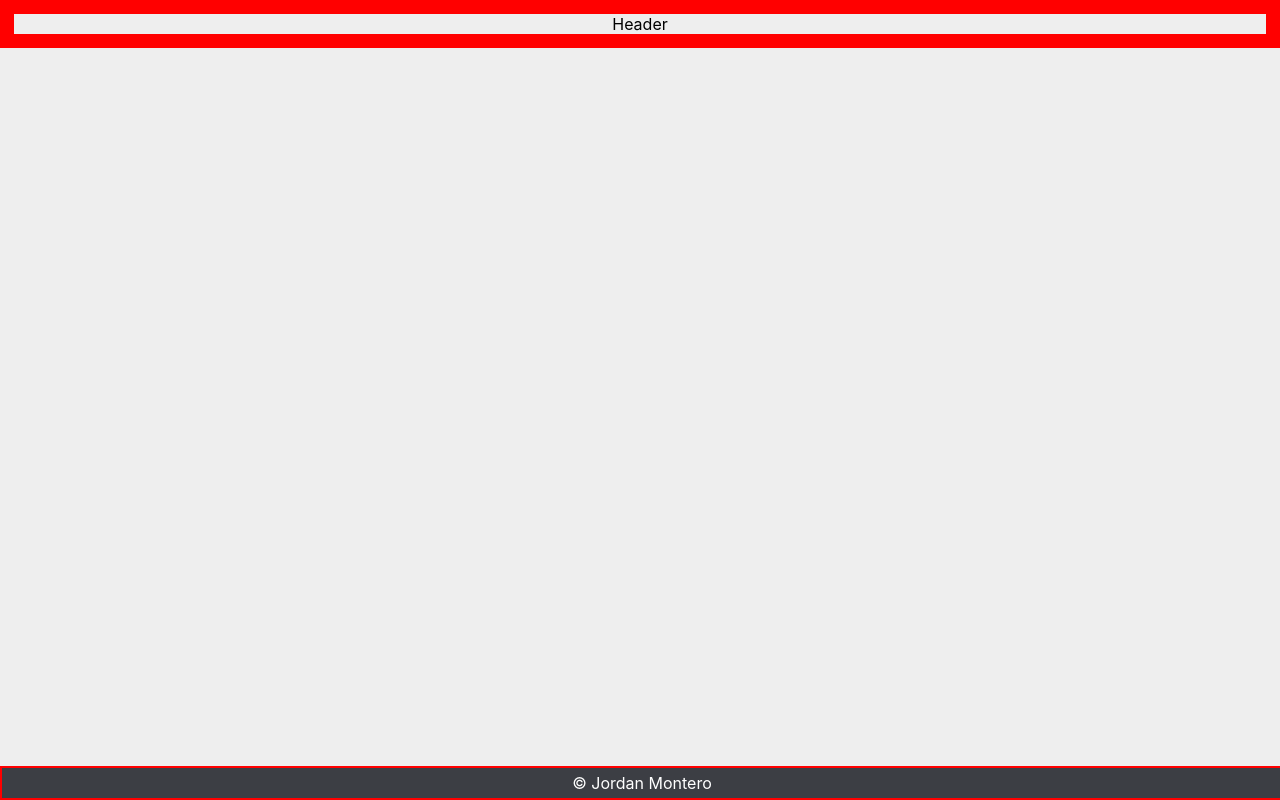
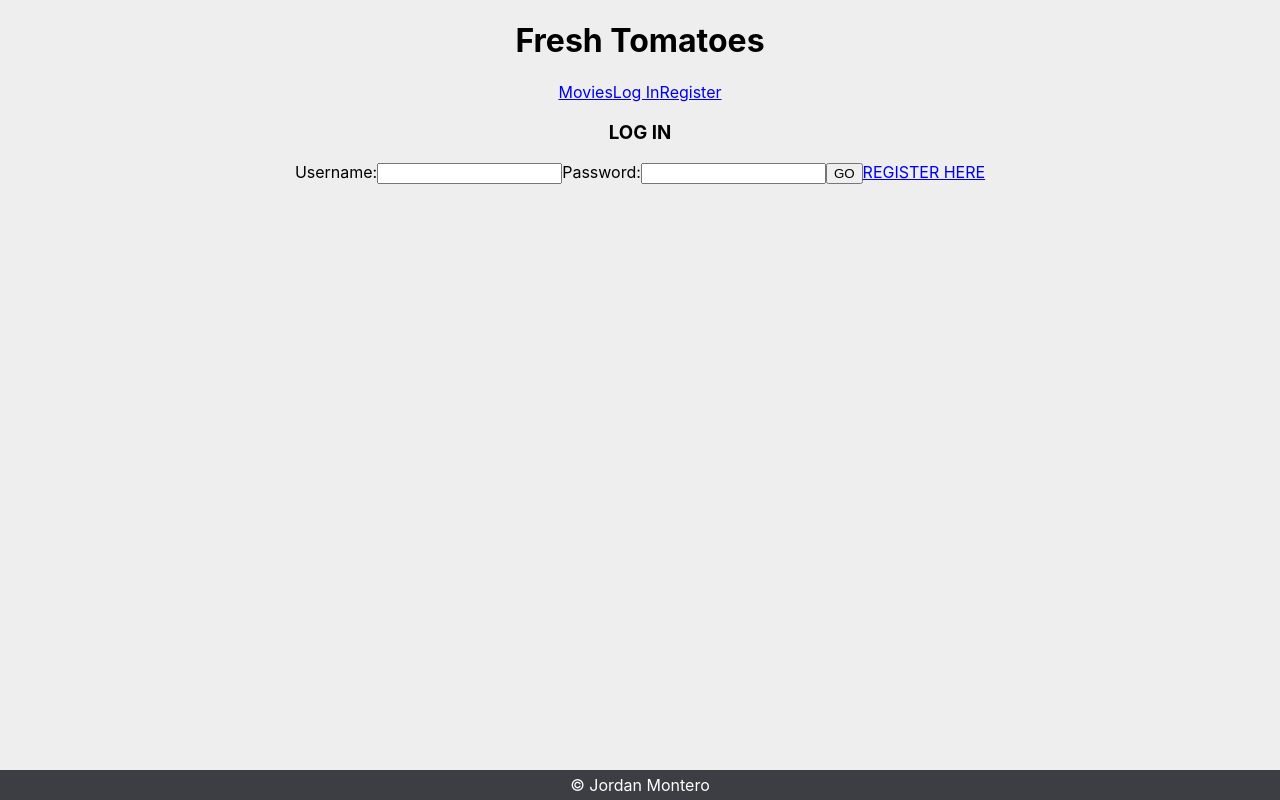
Before and after one commit to Jordanm96/fresh-tomatoes, a React (Create React App) app in the folder client/: page /login in a window 1280 px wide. Built offline with nearby package versions, Linux system fonts and the light colour scheme.

Commit message:
Login JS complete

```diff
--- a/client/src/App.css
+++ b/client/src/App.css
@@ -1,6 +1,6 @@
-* {
+/* * {
   border: 2px solid red;
-}
+} */
 .App {
   text-align: center;
 }
--- a/client/src/App.js
+++ b/client/src/App.js
@@ -1,11 +1,49 @@
 import './App.css';
+import { Switch, Route } from 'react-router-dom';
+import { useState } from 'react';
+
 import Layout from './components/shared/Layout/Layout';
+import Login from './screens/Login/Login';
+import Register from './screens/Register/Register';
+import { loginUser } from './services/auth';
+
+
 
 function App() {
+  const [currentUser, setCurrentUser] = useState(null);
+
+  const handleLogin = async (formData) => {
+    const userData = await loginUser(formData);
+    setCurrentUser(userData);
+  }
+
   return (
     <div className="App">
       <Layout>
+        <Switch>
+          <Route path= '/login'>
+            <Login handleLogin={handleLogin} />
+          </Route>
+          <Route path= '/register'>
+            <Register />
+          </Route>
+          <Route path= '/movies'>
 
+          </Route>
+          <Route path= '/movies/:id'>
+
+          </Route>
+          <Route path= '/movies/create'>
+
+          </Route>
+          <Route path='/movies/:id/edit'>
+
+          </Route>
+          <Route path= '/movies/:id/review'>
+
+          </Route>
+
+        </Switch>
       </Layout>
     </div>
   );
--- a/client/src/components/shared/Header/Header.jsx
+++ b/client/src/components/shared/Header/Header.jsx
@@ -3,11 +3,14 @@ import { Link } from 'react-router-dom';
 
 const Header = () => {
   return (
-    <div>
+    // <div>
       <header>
-        Header
+        <h1>Fresh Tomatoes</h1>
+        <Link to='/movies'>Movies</Link>
+        <Link to='/login'>Log In</Link>
+        <Link to='/register'>Register</Link>
       </header>
-    </div>
+    // </div>
   );
 };
 
--- a/client/src/components/shared/Layout/Layout.jsx
+++ b/client/src/components/shared/Layout/Layout.jsx
@@ -2,11 +2,11 @@ import React from "react";
 import Header from "../Header/Header";
 import Footer from "../Footer/Footer";
 
-const Layout = () => {
+const Layout = (props) => {
   return (
     <div className="layout">
       <Header />
-      {/* <div className="layout-children">{props.children}</div> */}
+      <div className="layout-children">{props.children}</div>
       <Footer />
     </div>
   );
--- /dev/null
+++ b/client/src/screens/Login/Login.jsx
@@ -0,0 +1,52 @@
+import { useState } from 'react';
+import { Link } from 'react-router-dom';
+
+const Login = (props) => {
+  const [formData, setFormData] = useState({
+    username: '',
+    password: ''
+  })
+  const { username, password } = formData;
+  const { handleLogin } = props;
+
+  const handleChange = (e) => {
+    const { name, value } = e.target;
+    setFormData(prevState => ({
+      ...prevState,
+      [name]: value
+    }))
+  }
+
+  return (
+    <div>
+      <h3>LOG IN</h3>
+      <form onSubmit= {(e) => {
+        e.preventDefault();
+        handleLogin(formData);
+      }}>
+        <label>
+          Username:
+          <input
+            type='text'
+            name='username'
+            value={username}
+            onChange={handleChange}
+          />
+        </label>
+        <label>
+          Password:
+          <input
+            type='password'
+            name='password'
+            value={password}
+            onChange={handleChange}
+          />
+        </label>
+        <button>GO</button>
+        <Link to='/register'>REGISTER HERE</Link>
+      </form>
+    </div>
+  );
+};
+
+export default Login;
--- /dev/null
+++ b/client/src/screens/Register/Register.jsx
@@ -0,0 +1,14 @@
+import React from 'react';
+
+const Register = () => {
+  return (
+    <div>
+      <h3>REGISTER</h3>
+    <form>
+
+    </form>
+    </div>
+  );
+};
+
+export default Register;
--- a/client/src/services/movies.js
+++ b/client/src/services/movies.js
@@ -8,9 +8,8 @@ export const getAllMovies = async () => {
 // This api call is going to get a specific movie along with all of it's reviews
 export const getMovie = async (id) => {
   // WHICH ONE
-  const resp = await api.get(`/movies/${id}/reviews/${id}`);
+  // const resp = await api.get(`/movies/${movieId}/reviews/${reviewId}`);
   const resp = await api.get(`/movies/${id}`);
-
   return resp.data;
 }
 
```
Also changed, not shown: client/src/services/reviews.js (+5 -4 lines), client/src/screens/Login/Login.css (added), client/src/screens/Register/Register.css (added), client/src/screens/SignUp/SignUp.css (deleted), client/src/screens/SignUp/SignUp.jsx (deleted), 1 other file (tests, documents, lock files or other folders).
